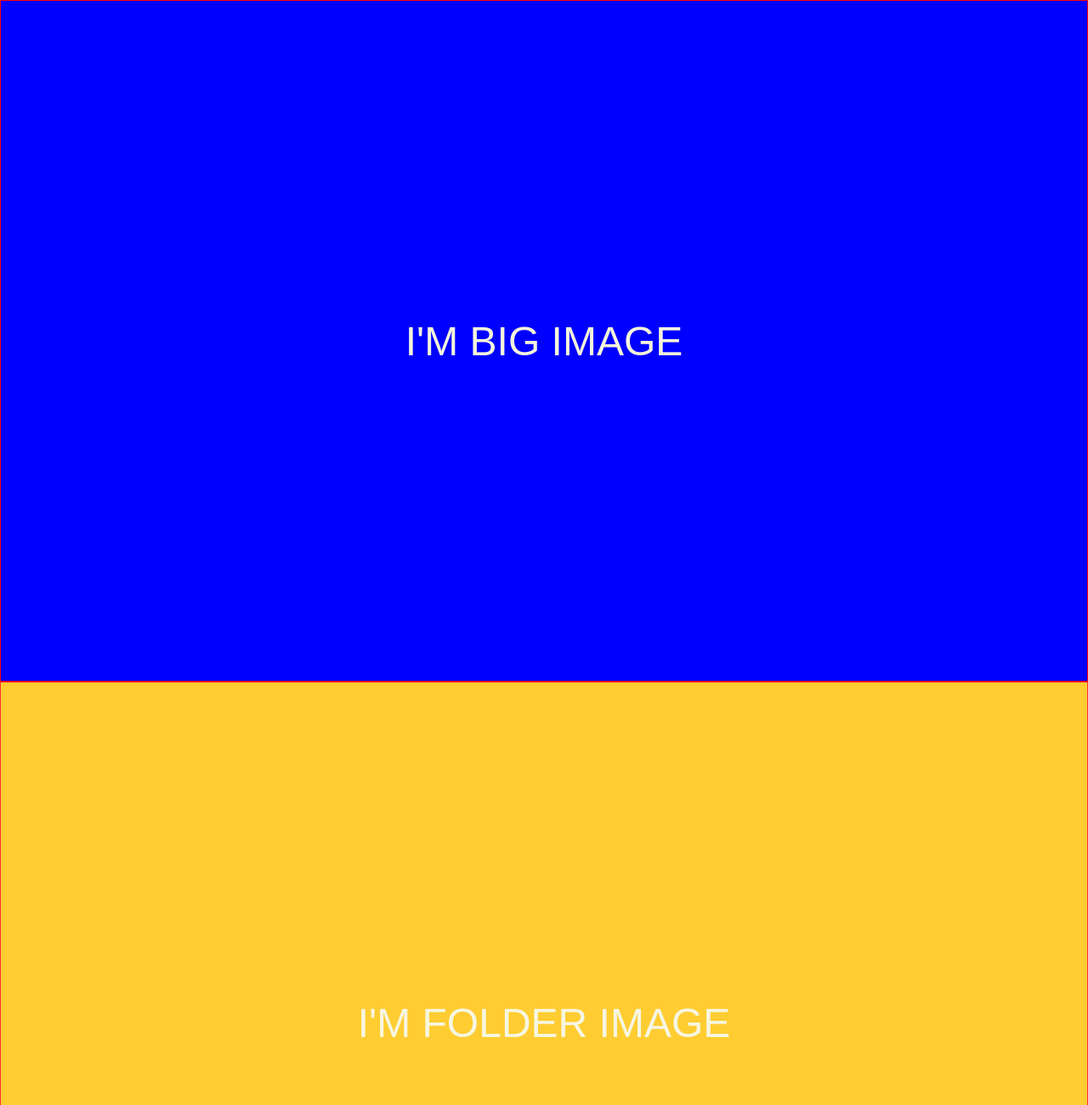
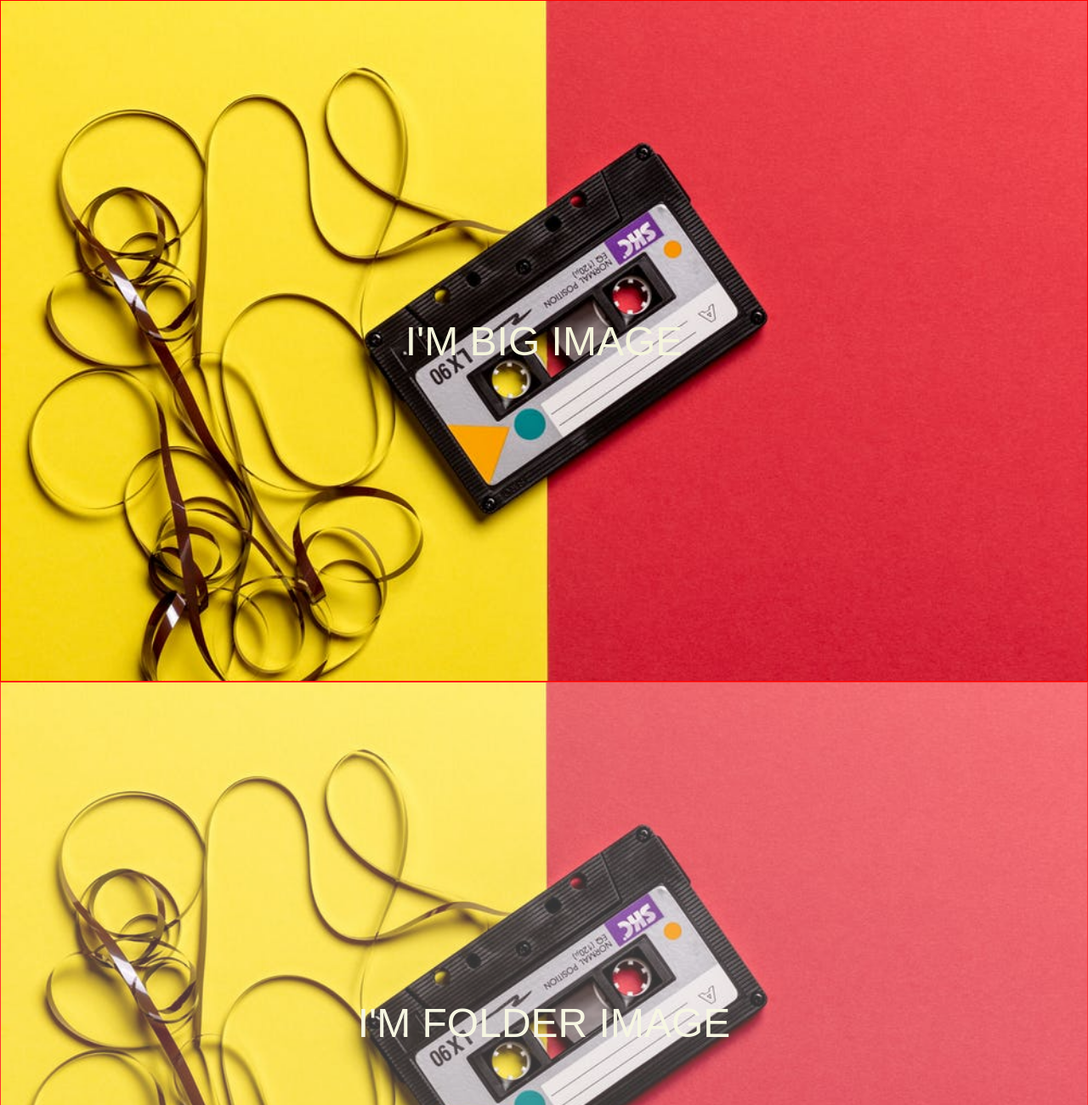
Before and after one commit to MehdiyevAdil/101LWP, a plain HTML site: page 03-BackgroundImgPage/Parallax/adil.html in a window 1280 px wide. Shown: the top 1300 px of the page at 85% size. Drawn offline with Linux system fonts and the light colour scheme; the site is published under a folder, as on GitHub Pages, so addresses that start at the root find nothing.

Commit message:
Update index.css

```diff
--- a/03-BackgroundImgPage/Parallax/css/index.css
+++ b/03-BackgroundImgPage/Parallax/css/index.css
@@ -15,18 +15,18 @@ body {
 }
 
 #section1 {
-    background-image: url("/Parallax/big.jpeg");
+    background-image: url("../big.jpeg");
     background-color: blue;
 }
 
 #section2 {
-    background-image: url("/Parallax/big.jpeg");
+    background-image: url("../big.jpeg");
     opacity: 0.8;
     background-color: #ffc100;
 }
 
 #section3 {
-    background-image: url("/Parallax/folder-img.jpeg");
+    background-image: url("../folder-img.jpeg");
     background-color: aqua;
 }
 
```
